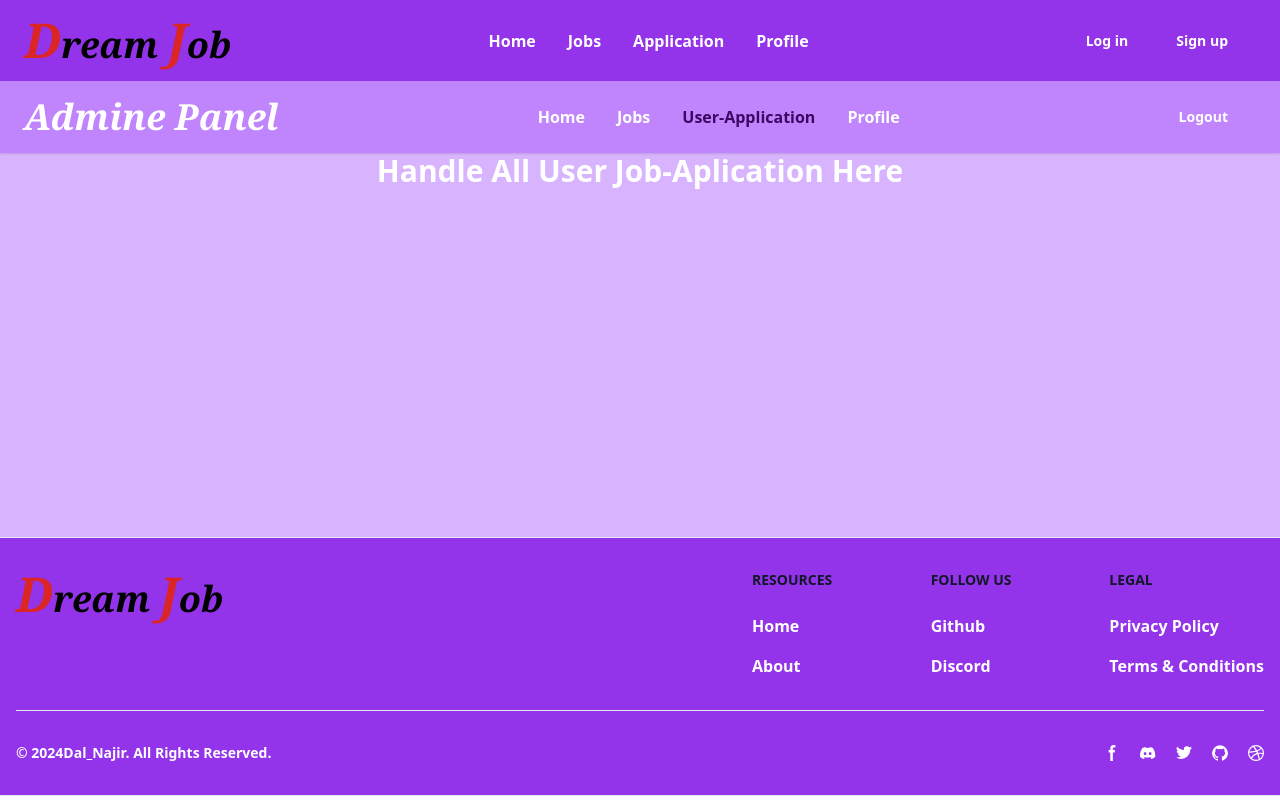
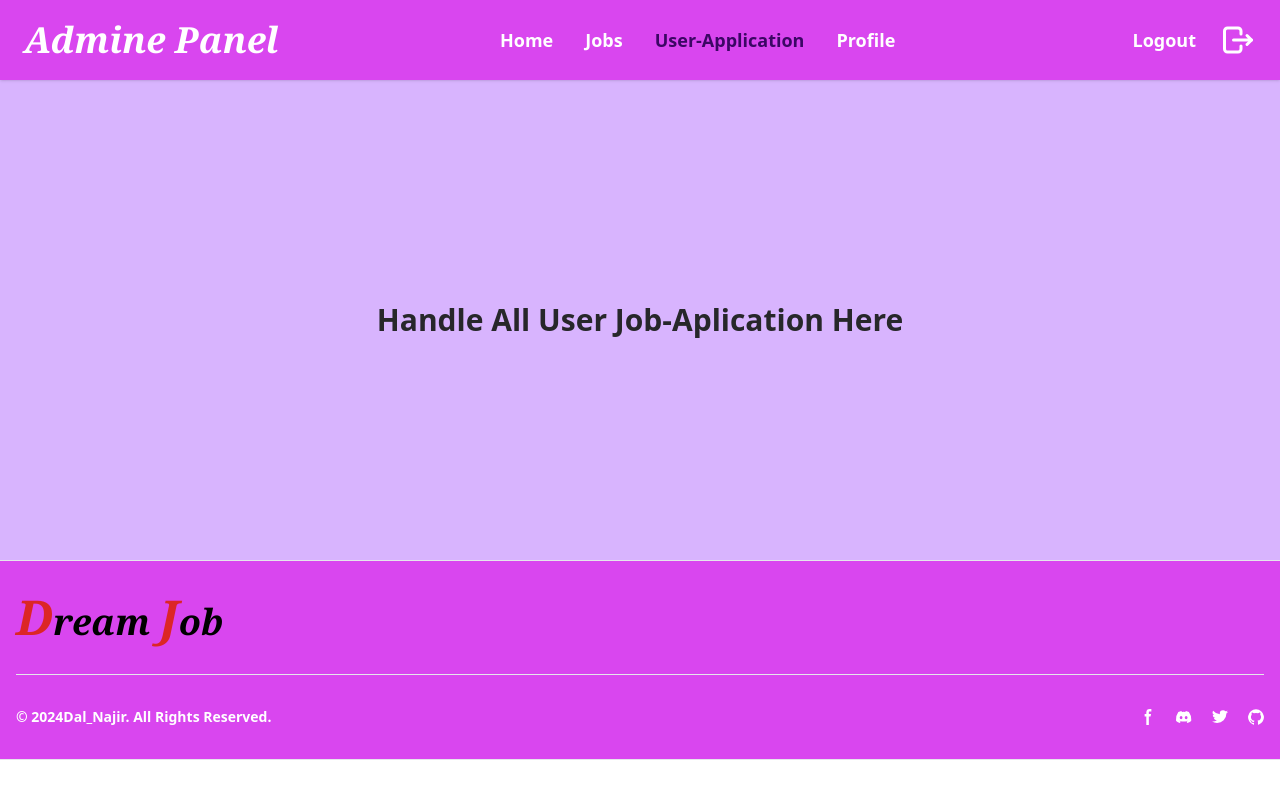
Before and after one commit to DalNajir123/UniJobConnect, a React (Vite) app in the folder Frontend/: page /user in a window 1280 px wide. Built offline with nearby package versions, Linux system fonts and the light colour scheme.

Commit message:
Change Admine Panel

```diff
--- a/Frontend/src/Components/Admine/Admine.jsx
+++ b/Frontend/src/Components/Admine/Admine.jsx
@@ -1,15 +1,17 @@
 import React from 'react'
 import Navbar from './Navbar'
+import Footer from './Footer'
 
 function Admine() {
   return (
     <>
       <Navbar/>
-      <div className='w-full h-96 bg-purple-300'>
-        <h1 className='text-center text-white text-3xl font-extrabold '>
+      <div className='w-full h-[60vh] bg-purple-300 flex items-center justify-center'>
+        <h1 className='text-zinc-800 text-3xl font-extrabold '>
             Admine Home
         </h1>
       </div>
+      <Footer/>
     </>
   )
 }
--- a/Frontend/src/Components/Admine/AdmineJob.jsx
+++ b/Frontend/src/Components/Admine/AdmineJob.jsx
@@ -1,15 +1,17 @@
 import React from 'react'
 import Navbar from './Navbar'
+import Footer from './Footer'
 
 function AdmineJob() {
   return (
     <>
       <Navbar/>
-      <div className='w-full h-96 bg-purple-300'>
-        <h1 className='text-center text-white text-3xl font-extrabold '>
+      <div className='w-full h-[60vh] bg-purple-300 flex items-center justify-center'>
+        <h1 className='text-zinc-800 text-3xl font-extrabold '>
             Add Jobs & Jobs Operation
         </h1>
       </div>
+      <Footer/>
     </>
   )
 }
--- a/Frontend/src/Components/Admine/AdmineProfile.jsx
+++ b/Frontend/src/Components/Admine/AdmineProfile.jsx
@@ -1,15 +1,17 @@
 import React from 'react'
 import Navbar from './Navbar'
+import Footer from './Footer'
 
 function AdmineProfile() {
   return (
     <>
       <Navbar/>
-      <div className='w-full h-96 bg-purple-300'>
-        <h1 className='text-center text-white text-3xl font-extrabold '>
+      <div className='w-full h-[60vh] bg-purple-300 flex items-center justify-center'>
+        <h1 className='text-zinc-800 text-3xl font-extrabold '>
             Manage Admine Profile Here
         </h1>
       </div>
+      <Footer/>
     </>
   )
 }
--- /dev/null
+++ b/Frontend/src/Components/Admine/Footer.jsx
@@ -0,0 +1,90 @@
+import React from "react";
+import { Link } from "react-router-dom";
+import Logo from "../Logo/Logo";
+
+export default function Footer() {
+    return (
+        <footer className="bg-fuchsia-500 border-y ">
+            <div className="mx-auto w-full max-w-screen-xl p-4 py-6 lg:py-8">
+                <div className="md:flex md:justify-between">
+                    <div className="mb-6 md:mb-0">
+                     <Logo/>
+                    </div>
+                </div>
+                <hr className="my-6 border-gray-200 sm:mx-auto lg:my-8" />
+                <div className="sm:flex sm:items-center sm:justify-between">
+                    <span className="text-sm text-white hover:text-gray-900 sm:text-center font-bold">
+                        © 2024
+                        <a href="https://dalnajir.com/" className="hover:underline">
+                            Dal_Najir
+                        </a>
+                        . All Rights Reserved.
+                    </span>
+                    <div className="flex mt-4 space-x-5 sm:justify-center sm:mt-0">
+                        <Link to="#" className="text-white hover:text-gray-900">
+                            <svg
+                                className="w-4 h-4"
+                                aria-hidden="true"
+                                xmlns="http://www.w3.org/2000/svg"
+                                fill="currentColor"
+                                viewBox="0 0 8 19"
+                            >
+                                <path
+                                    fill-rule="evenodd"
+                                    d="M6.135 3H8V0H6.135a4.147 4.147 0 0 0-4.142 4.142V6H0v3h2v9.938h3V9h2.021l.592-3H5V3.591A.6.6 0 0 1 5.592 3h.543Z"
+                                    clip-rule="evenodd"
+                                />
+                            </svg>
+                            <span className="sr-only">Facebook page</span>
+                        </Link>
+                        <Link to="#" className="text-white hover:text-gray-900">
+                            <svg
+                                className="w-4 h-4"
+                                aria-hidden="true"
+                                xmlns="http://www.w3.org/2000/svg"
+                                fill="currentColor"
+                                viewBox="0 0 21 16"
+                            >
+                                <path d="M16.942 1.556a16.3 16.3 0 0 0-4.126-1.3 12.04 12.04 0 0 0-.529 1.1 15.175 15.175 0 0 0-4.573 0 11.585 11.585 0 0 0-.535-1.1 16.274 16.274 0 0 0-4.129 1.3A17.392 17.392 0 0 0 .182 13.218a15.785 15.785 0 0 0 4.963 2.521c.41-.564.773-1.16 1.084-1.785a10.63 10.63 0 0 1-1.706-.83c.143-.106.283-.217.418-.33a11.664 11.664 0 0 0 10.118 0c.137.113.277.224.418.33-.544.328-1.116.606-1.71.832a12.52 12.52 0 0 0 1.084 1.785 16.46 16.46 0 0 0 5.064-2.595 17.286 17.286 0 0 0-2.973-11.59ZM6.678 10.813a1.941 1.941 0 0 1-1.8-2.045 1.93 1.93 0 0 1 1.8-2.047 1.919 1.919 0 0 1 1.8 2.047 1.93 1.93 0 0 1-1.8 2.045Zm6.644 0a1.94 1.94 0 0 1-1.8-2.045 1.93 1.93 0 0 1 1.8-2.047 1.918 1.918 0 0 1 1.8 2.047 1.93 1.93 0 0 1-1.8 2.045Z" />
+                            </svg>
+                            <span className="sr-only">Discord community</span>
+                        </Link>
+                        <Link to="#" className="text-white hover:text-gray-900">
+                            <svg
+                                className="w-4 h-4"
+                                aria-hidden="true"
+                                xmlns="http://www.w3.org/2000/svg"
+                                fill="currentColor"
+                                viewBox="0 0 20 17"
+                            >
+                                <path
+                                    fill-rule="evenodd"
+                                    d="M20 1.892a8.178 8.178 0 0 1-2.355.635 4.074 4.074 0 0 0 1.8-2.235 8.344 8.344 0 0 1-2.605.98A4.13 4.13 0 0 0 13.85 0a4.068 4.068 0 0 0-4.1 4.038 4 4 0 0 0 .105.919A11.705 11.705 0 0 1 1.4.734a4.006 4.006 0 0 0 1.268 5.392 4.165 4.165 0 0 1-1.859-.5v.05A4.057 4.057 0 0 0 4.1 9.635a4.19 4.19 0 0 1-1.856.07 4.108 4.108 0 0 0 3.831 2.807A8.36 8.36 0 0 1 0 14.184 11.732 11.732 0 0 0 6.291 16 11.502 11.502 0 0 0 17.964 4.5c0-.177 0-.35-.012-.523A8.143 8.143 0 0 0 20 1.892Z"
+                                    clip-rule="evenodd"
+                                />
+                            </svg>
+                            <span className="sr-only">Twitter page</span>
+                        </Link>
+                        <Link to="#" className="text-white hover:text-gray-900">
+                            <svg
+                                className="w-4 h-4"
+                                aria-hidden="true"
+                                xmlns="http://www.w3.org/2000/svg"
+                                fill="currentColor"
+                                viewBox="0 0 20 20"
+                            >
+                                <path
+                                    fill-rule="evenodd"
+                                    d="M10 .333A9.911 9.911 0 0 0 6.866 19.65c.5.092.678-.215.678-.477 0-.237-.01-1.017-.014-1.845-2.757.6-3.338-1.169-3.338-1.169a2.627 2.627 0 0 0-1.1-1.451c-.9-.615.07-.6.07-.6a2.084 2.084 0 0 1 1.518 1.021 2.11 2.11 0 0 0 2.884.823c.044-.503.268-.973.63-1.325-2.2-.25-4.516-1.1-4.516-4.9A3.832 3.832 0 0 1 4.7 7.068a3.56 3.56 0 0 1 .095-2.623s.832-.266 2.726 1.016a9.409 9.409 0 0 1 4.962 0c1.89-1.282 2.717-1.016 2.717-1.016.366.83.402 1.768.1 2.623a3.827 3.827 0 0 1 1.02 2.659c0 3.807-2.319 4.644-4.525 4.889a2.366 2.366 0 0 1 .673 1.834c0 1.326-.012 2.394-.012 2.72 0 .263.18.572.681.475A9.911 9.911 0 0 0 10 .333Z"
+                                    clip-rule="evenodd"
+                                />
+                            </svg>
+                            <span className="sr-only">GitHub account</span>
+                        </Link>
+
+                    </div>
+                </div>
+            </div>
+        </footer>
+    );
+}
--- a/Frontend/src/Components/Admine/Navbar.jsx
+++ b/Frontend/src/Components/Admine/Navbar.jsx
@@ -1,33 +1,36 @@
 import React from "react";
 import { Link, NavLink } from 'react-router-dom'
+import { TbLogout } from "react-icons/tb";
+import { IoHome } from "react-icons/io5";
 
 
 export default function Navbar() {
     return (
         <header className="shadow sticky z-50 top-0 ">
-            <nav className="border-gray-900  lg:px-6 py-4 bg-purple-400 text-white">
+            <nav className="border-gray-900  lg:px-6 py-4 bg-fuchsia-500 text-white">
                 <div className="flex flex-wrap justify-between items-center mx-auto max-w-screen-xl">
                     <h1 className="font-bold text-4xl font-serif italic hover:animate-bounce ">Admine Panel</h1>
                     {/* header button link */}
                     <div className="flex items-center lg:order-2">
                         <Link
                             to="logout"
-                            className="text-white hover:bg-gray-300 hover:text-purple-950 focus:ring-4 focus:ring-gray-300 font-bold rounded-lg text-sm px-4 lg:px-5 py-2 lg:py-2.5 mr-2 focus:outline-none"
+                            className="text-white hover:bg-gray-300 hover:text-purple-950 focus:ring-4 focus:ring-gray-300 font-bold rounded-lg text-lg px-4 lg:px-4 py-2 lg:py-2.5 mr-2 focus:outline-none"
                         >
-                            Logout
+                           Logout
                         </Link>
+                        <TbLogout className="text-4xl" />
                     </div>
                     {/* header link in ui */}
                     <div
-                        className="hidden justify-between items-center w-full lg:flex lg:w-auto lg:order-1"
+                        className="hidden justify-between items-center w-full lg:flex lg:w-auto lg:order-1 text-lg"
                         id="mobile-menu-2"
                     >
-                        <ul className="flex flex-col mt-4 font-medium lg:flex-row lg:space-x-8 lg:mt-0">
+                        <ul className="flex flex-col mt-4 lg:flex-row lg:space-x-8 lg:mt-0 font-extrabold">
                             <li>
                                 <NavLink
                                     to="/admine"
                                     className={({ isActive }) =>
-                                        `block py-2 pr-4 pl-3 duration-200 ${isActive ? "text-purple-950" : "text-white"} border-b border-gray-100 hover:bg-gray-50 lg:hover:bg-transparent lg:border-0 hover:text-orange-700 lg:p-0 font-bold`
+                                        `block py-2 pr-4 pl-3 duration-200 ${isActive ? "text-purple-950 " : "text-white"} border-b border-gray-100 hover:bg-gray-50 lg:hover:bg-transparent lg:border-0 hover:text-fuchsia-800 lg:p-0 `
                                     }
                                 >
                                     Home
@@ -37,7 +40,7 @@
                                 <NavLink
                                     to="/admineJob"
                                     className={({ isActive }) =>
-                                        `block py-2 pr-4 pl-3 duration-200 ${isActive ? "text-purple-950" : "text-white"} border-b border-gray-100 hover:bg-gray-50 lg:hover:bg-transparent lg:border-0 hover:text-orange-700 lg:p-0 font-bold`
+                                        `block py-2 pr-4 pl-3 duration-200 ${isActive ? "text-purple-950 " : "text-white"} border-b border-gray-100 hover:bg-gray-50 lg:hover:bg-transparent lg:border-0 hover:text-fuchsia-800 lg:p-0 font-bold`
                                     }
                                 >
                                     Jobs
@@ -47,7 +50,7 @@
                                 <NavLink
                                     to="/user"
                                     className={({ isActive }) =>
-                                        `block py-2 pr-4 pl-3 duration-200 ${isActive ? "text-purple-950" : "text-white"} border-b border-gray-100 hover:bg-gray-50 lg:hover:bg-transparent lg:border-0 hover:text-orange-700 lg:p-0 font-bold`
+                                        `block py-2 pr-4 pl-3 duration-200 ${isActive ? "text-purple-950" : "text-white"} border-b border-gray-100 hover:bg-gray-50 lg:hover:bg-transparent lg:border-0 hover:text-fuchsia-800 lg:p-0 font-bold`
                                     }
                                 >
                                     User-Application
@@ -57,7 +60,7 @@
                                 <NavLink
                                     to="/admineProfile"
                                     className={({ isActive }) =>
-                                        `block py-2 pr-4 pl-3 duration-200 ${isActive ? "text-purple-950" : "text-white"} border-b border-gray-100 hover:bg-gray-50 lg:hover:bg-transparent lg:border-0 hover:text-orange-700 lg:p-0 font-bold`
+                                        `block py-2 pr-4 pl-3 duration-200 ${isActive ? "text-purple-950" : "text-white"} border-b border-gray-100 hover:bg-gray-50 lg:hover:bg-transparent lg:border-0 hover:text-fuchsia-800 lg:p-0 font-bold`
                                     }
                                 >
                                     Profile
--- a/Frontend/src/Components/Admine/User.jsx
+++ b/Frontend/src/Components/Admine/User.jsx
@@ -1,15 +1,17 @@
 import React from 'react'
 import Navbar from './Navbar'
+import Footer from './Footer'
 
 function User() {
   return (
     <>
       <Navbar/>
-      <div className='w-full h-96 bg-purple-300'>
-        <h1 className='text-center text-white text-3xl font-extrabold '>
+      <div className='w-full h-[60vh] bg-purple-300 flex items-center justify-center'>
+        <h1 className='text-zinc-800 text-3xl font-extrabold '>
             Handle All User Job-Aplication Here
         </h1>
       </div>
+      <Footer/>
     </>
   )
 }
--- a/Frontend/src/Components/Home/Home.jsx
+++ b/Frontend/src/Components/Home/Home.jsx
@@ -27,10 +27,6 @@
           </div>
         </div>
       </section>
-
-      <Link to="/navbar">
-        Admine Navbar
-      </Link>
 
       <section className="bg-purple-400 text-white py-16">
         <div className="container mx-auto text-center">
--- a/Frontend/src/Components/Login/Login.jsx
+++ b/Frontend/src/Components/Login/Login.jsx
@@ -25,7 +25,7 @@
       // Handle the authentication result
       if (response.data.success == true) {
         toast.success('Login Successful Welcome ');
-        navigate('/')
+        navigate('/admine')
         console.log(response.data.data.token);
         localStorage.setItem(response.data.data, response.data.data.token)
       } else {
--- a/Frontend/src/main.jsx
+++ b/Frontend/src/main.jsx
@@ -17,16 +17,18 @@
 
 const router = createBrowserRouter(
   createRoutesFromElements(
+    <>
     <Route path='/' element={<Layout />}>
       <Route path='' element={<Home />} />
       <Route path='login' element={<Login />} />
       <Route path='Ragistration' element={<SignUp />} />
       <Route path='profile' element={<Profile />} />
-      <Route path='admine' element={<Admine/>}/>
-      <Route path='admineJob' element={<AdmineJob/>}/>
-      <Route path='user' element={<User/>}/>
-      <Route path='admineProfile' element={<AdmineProfile/>}/>
     </Route>
+    <Route path='admine' element={<Admine/>}/>
+    <Route path='admineJob' element={<AdmineJob/>}/>
+    <Route path='user' element={<User/>}/>
+    <Route path='admineProfile' element={<AdmineProfile/>}/>
+    </>
   )
 )
 
```
